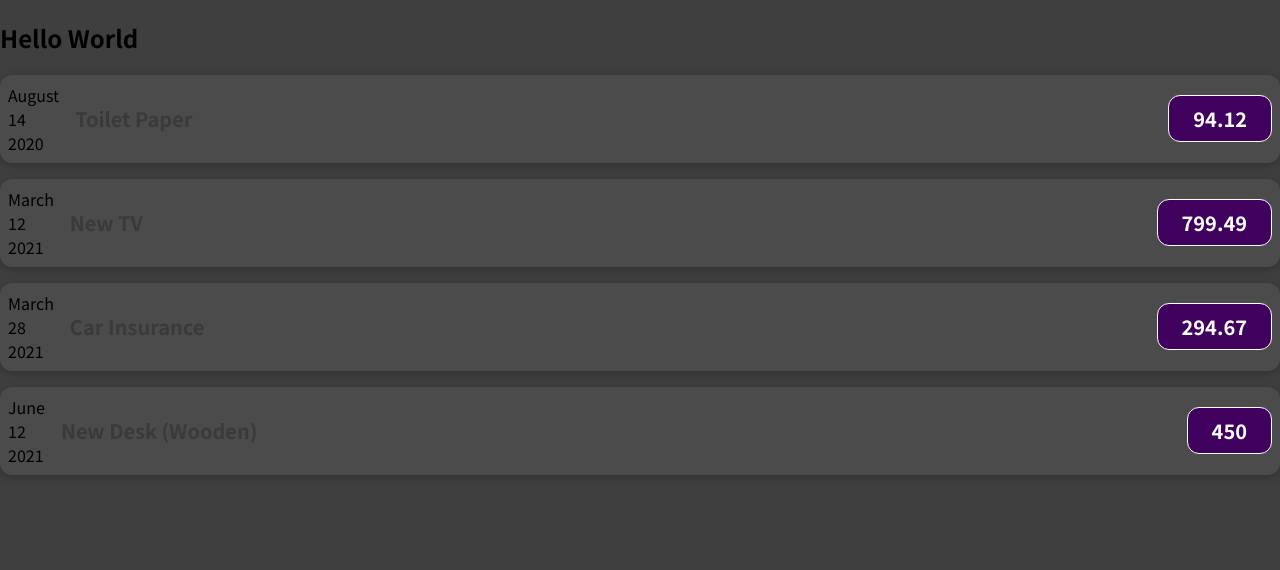
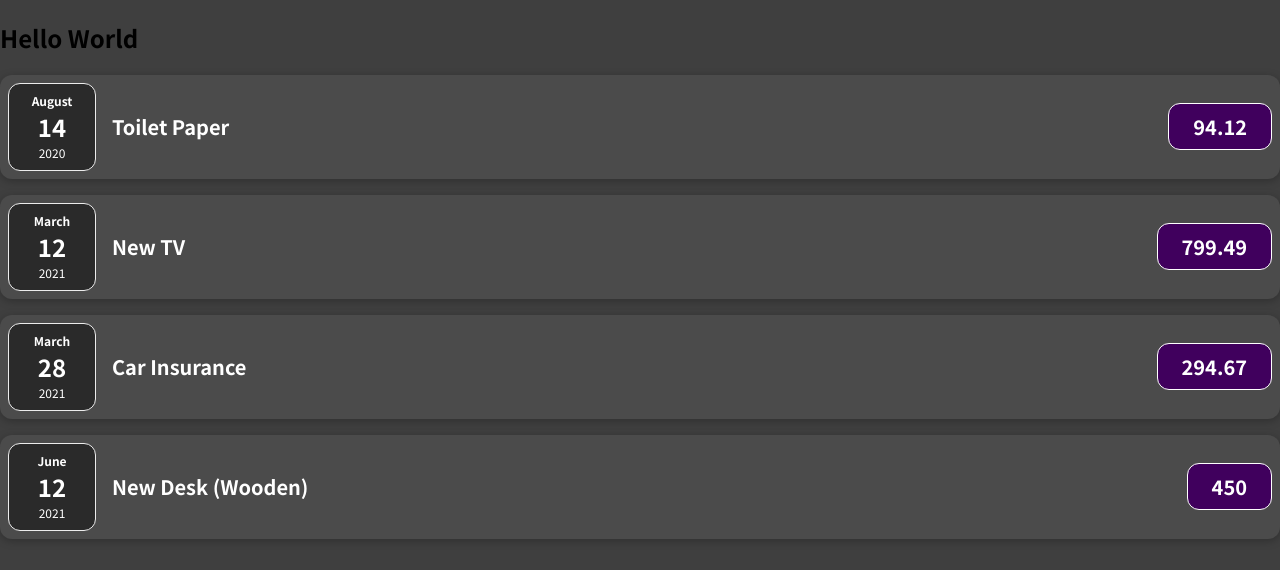
Before and after one commit to Manojlovic1998/first_react-app, a JavaScript app: page / in a window 1280 px wide. Shown: the top 570 px of the page. Built offline with nearby package versions, Linux system fonts and the light colour scheme.

Commit message:
Split components into multiple components

```diff
--- /dev/null
+++ b/src/components/ExpenseDate.css
@@ -0,0 +1,26 @@
+.expense-date {
+  display: flex;
+  flex-direction: column;
+  width: 5.5rem;
+  height: 5.5rem;
+  border: 1px solid #ececec;
+  background-color: #2a2a2a;
+  color: white;
+  border-radius: 12px;
+  align-items: center;
+  justify-content: center;
+}
+
+.expense-date__month {
+  font-size: 0.75rem;
+  font-weight: bold;
+}
+
+.expense-date__year {
+  font-size: 0.75rem;
+}
+
+.expense-date__day {
+  font-size: 1.5rem;
+  font-weight: bold;
+}
--- /dev/null
+++ b/src/components/ExpenseDate.js
@@ -0,0 +1,17 @@
+import './ExpenseDate.css';
+
+function ExpenseDate(props) {
+    const month = props.date.toLocaleString('en-US', {month: 'long'});
+    const day = props.date.toLocaleString('en-US', {day: '2-digit'});
+    const year = props.date.getFullYear();
+
+    return (
+        <div className="expense-date">
+            <div className="expense-date__month">{month}</div>
+            <div className="expense-date__day">{day}</div>
+            <div className="expense-date__year">{year}</div>
+        </div>
+    );
+}
+
+export default ExpenseDate;
--- a/src/components/ExpenseItem.css
+++ b/src/components/ExpenseItem.css
@@ -20,7 +20,7 @@
 }
 
 .expense-item h2 {
-    color: #3a3a3a;
+    color: #ffffff;
     font-size: 1rem;
     flex: 1;
     margin: 0 1rem;
--- a/src/components/ExpenseItem.js
+++ b/src/components/ExpenseItem.js
@@ -1,16 +1,11 @@
 import './ExpenseItem.css';
+import ExpenseDate from "./ExpenseDate";
 
 function ExpenseItem(props) {
-    const month = props.date.toLocaleString('en-US', { month: 'long' });
-    const day = props.date.toLocaleString('en-US', { day: '2-digit' });
-    const year = props.date.getFullYear();
-
     return (
         <div className="expense-item">
             <div>
-                <div>{month}</div>
-                <div>{day}</div>
-                <div>{year}</div>
+                <ExpenseDate date={props.date}/>
             </div>
             <div className="expense-item__description">
                 <h2>{props.title}</h2>
```
